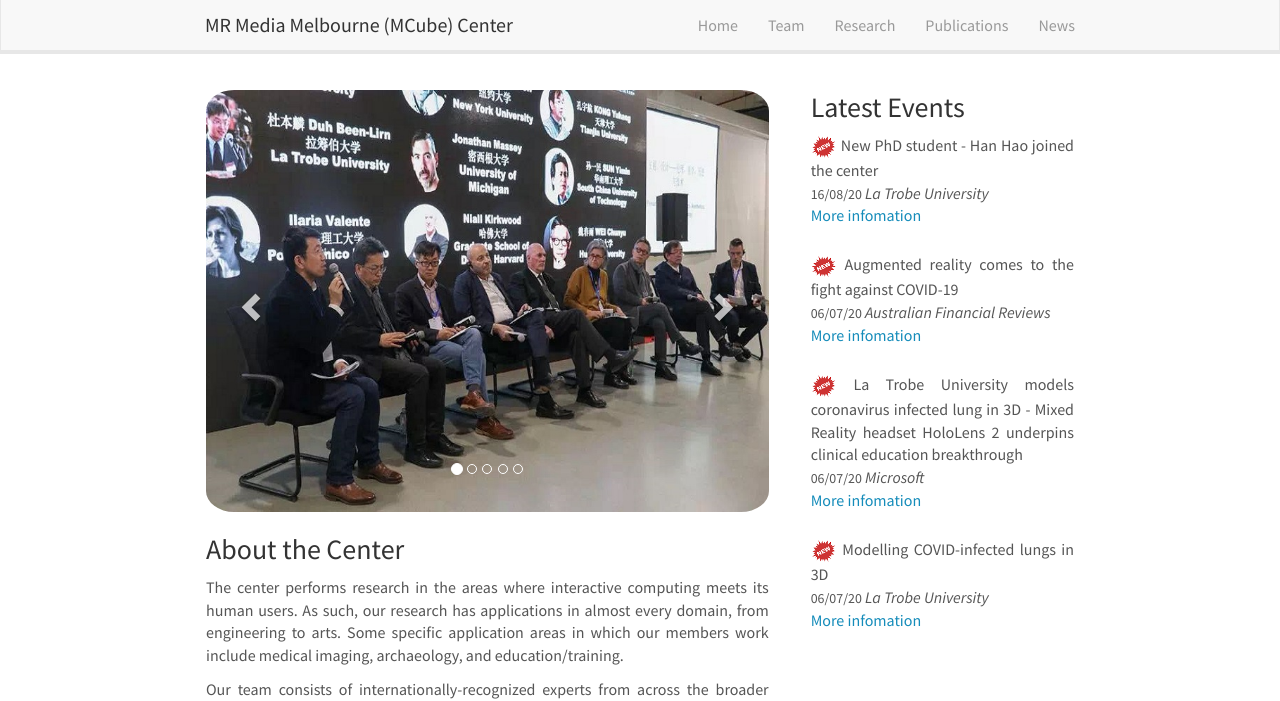
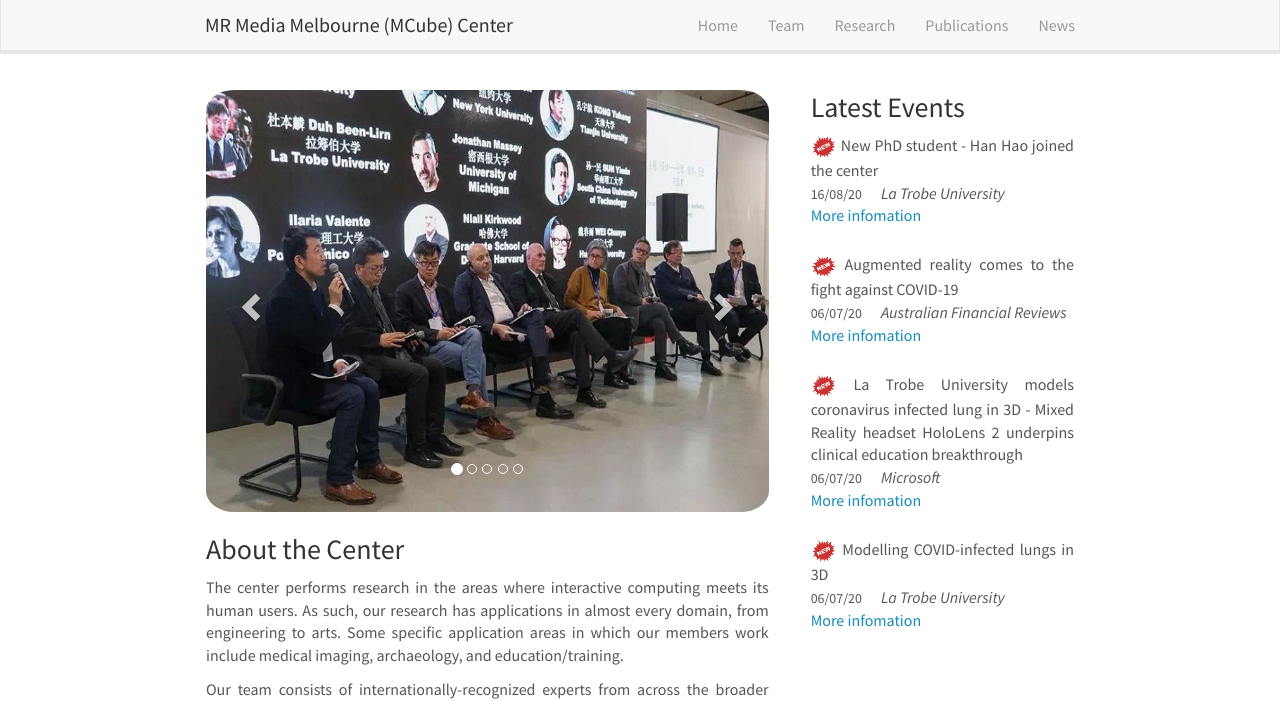
Before and after one commit to m3lab-ltu/m3lab-ltu.github.io, a Jekyll site: the page built from _pages/home.md, in a window 1280 px wide. Shown: the top 701 px of the page. Built offline with Jekyll 4.4.1, drawn with Linux system fonts in a browser that asks for light colours; nearby versions of some CDN libraries.

Commit message:
Add files via upload

```diff
--- a/_includes/events.html
+++ b/_includes/events.html
@@ -11,7 +11,7 @@
 					{% endif %}
 					{{ article.title }}
 				</div>
-				<p><small> {{ article.date }}</small> <em> {{article.where}} </em><br/>
+				<p><small> {{ article.date }}</small> &nbsp;&nbsp;&nbsp;&nbsp;<em> {{article.where}} </em><br/>
 					<a href = {{article.website}}> More infomation</a>
 				</p>
             </div>
```
